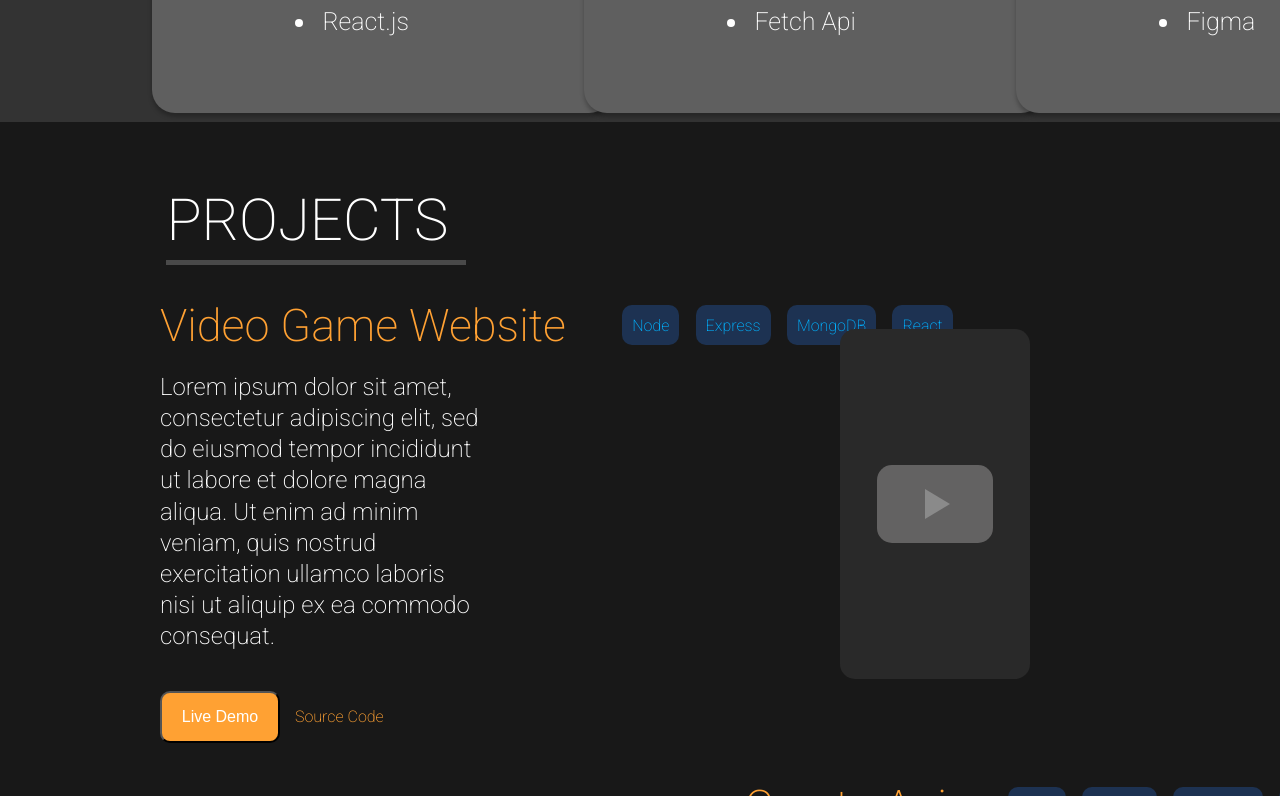
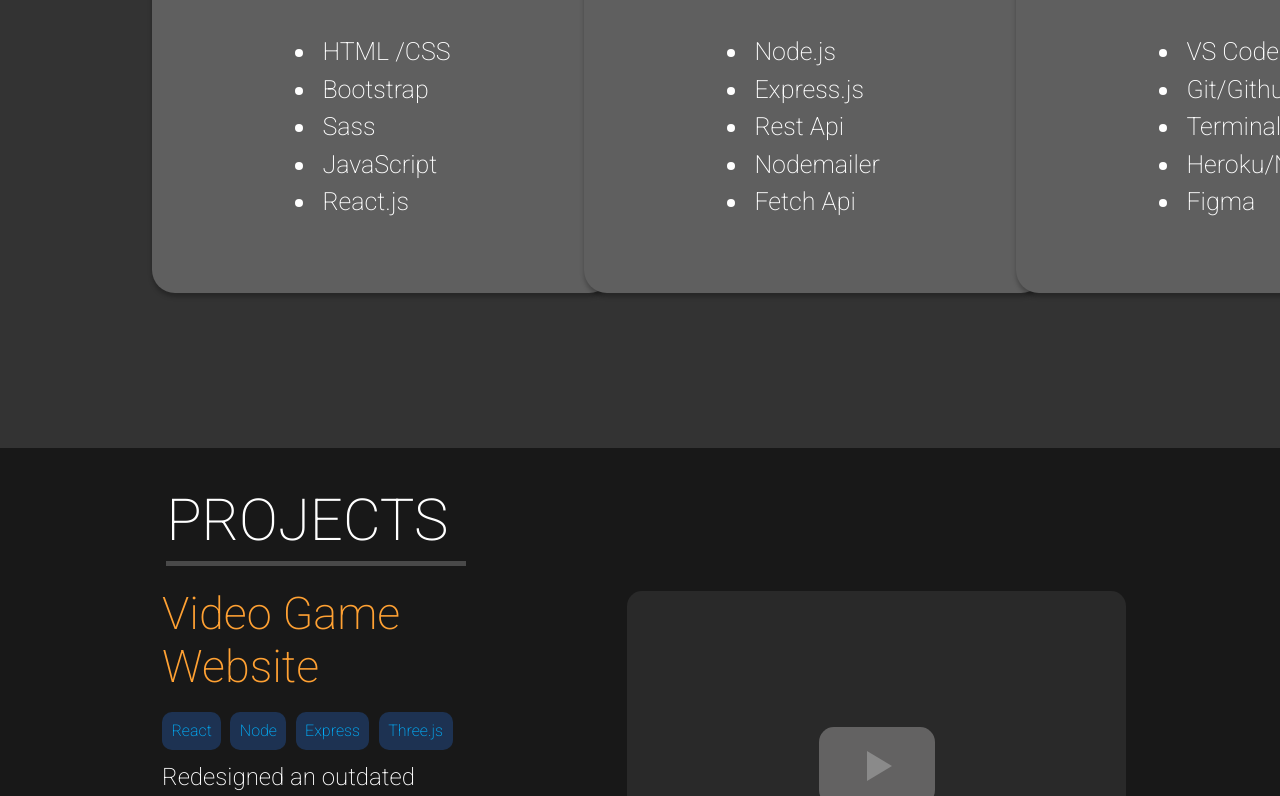
Before and after one commit to SlavLyk/Portfolio_Website, a React (Create React App) app: page / in a window 1280 px wide. Shown: the part 1544-2340 px from the top of the page. Built offline with nearby package versions, Linux system fonts and the light colour scheme.

Commit message:
css work, fixed cards

```diff
--- a/src/components/Home.js
+++ b/src/components/Home.js
@@ -7,7 +7,7 @@ const Home = () => {
         <div className="left-wrapper">
           <h1>
             Hi, I'm <Svyatoslav />
-            <br></br>I'm a full stack developer.
+            <br></br>I'm a front end developer.
           </h1>
         </div>
         <ul className="navigation">
--- a/src/components/Projects.js
+++ b/src/components/Projects.js
@@ -14,17 +14,17 @@ const Projects = () => {
           <div className="project-title">
             <h3>Video Game Website</h3>
             <div className="technologies">
+              <div className="tech-items">React</div>
               <div className="tech-items">Node</div>
               <div className="tech-items">Express</div>
-              <div className="tech-items">MongoDB</div>
-              <div className="tech-items">React</div>
+              <div className="tech-items">Three.js</div>
             </div>
           </div>
           <p className="project-text">
-            Lorem ipsum dolor sit amet, consectetur adipiscing elit, sed do
-            eiusmod tempor incididunt ut labore et dolore magna aliqua. Ut enim
-            ad minim veniam, quis nostrud exercitation ullamco laboris nisi ut
-            aliquip ex ea commodo consequat.{" "}
+            Redesigned an outdated WordPress website into a React application
+            with a Back End server. Leading to a better representation of
+            company's brand image and values as well as intuitive user
+            experience.
           </p>
           <div className="project-links">
             <button
@@ -63,8 +63,8 @@ const Projects = () => {
             <h3>Crypto Api</h3>
             <div className="technologies">
               <div className="tech-items">Node</div>
+              <div className="tech-items">Three.js</div>
               <div className="tech-items">Express</div>
-              <div className="tech-items">MongoDB</div>
               <div className="tech-items">React</div>
             </div>
           </div>
--- a/src/index.css
+++ b/src/index.css
@@ -39,7 +39,7 @@ body {
 /* HOME */
 .home {
   background-color: var(--BG);
-  height: 100vh;
+  height: 1080px;
   display: flex;
 }
 
@@ -83,7 +83,7 @@ body {
 h1 {
   font-size: 72px;
   color: white;
-  font-weight: 800;
+  /* font-weight: 800; */
 }
 
 h2 {
@@ -97,7 +97,7 @@ h3 {
   color: var(--primary);
   font-size: 45px;
   padding: 0;
-  white-space: nowrap;
+  /* white-space: nowrap; */
 }
 
 h4 {
@@ -109,6 +109,11 @@ p {
   color: white;
   font-size: 1.5rem;
   line-height: 130%;
+  font-weight: 100;
+}
+
+.name {
+  font-weight: 800;
 }
 
 span {
@@ -130,6 +135,7 @@ a {
   padding: 20px 30px 20px 15px;
   color: var(--primary);
   text-decoration: none;
+  font-weight: 600;
 }
 
 a:hover {
@@ -140,7 +146,7 @@ a:hover {
 /* SKILLS */
 .skills {
   background-color: var(--BG2);
-  height: 100vh;
+  height: 846px;
   margin: 0;
 }
 
@@ -164,7 +170,7 @@ a:hover {
   justify-content: space-between;
   margin: 0 13%;
 
-  margin-top: 100px;
+  /* margin-top: 100px; */
   /* width: 100%; */
 }
 
@@ -282,11 +288,12 @@ a:hover {
 /* PROJECTS */
 .projects {
   background-color: var(--BG);
-  height: 1080px;
+  height: 1300px;
 }
 
 .project-content-v1 {
-  display: flex;
+  display: grid;
+  grid-template-columns: 1fr 2fr;
 }
 
 .project-content-v2 {
@@ -295,25 +302,27 @@ a:hover {
   padding-bottom: 5%;
 }
 .projects-heading {
-  padding: 5% 9% 0.5% 13%;
+  padding: 3% 9% 0.5% 13%;
   font-size: 58px;
 }
 
 .project-title {
   display: flex;
+  flex-direction: column;
   margin-left: 25%;
   margin-top: 5%;
-  align-items: center;
+  align-items: start;
 }
 
 .project-text {
-  padding: 3% 25%;
+  padding-top: 3%;
+  padding-bottom: 3%;
+  padding-left: 25%;
   display: flex;
 }
 
 .technologies {
-  padding: 0% 7%;
-  margin: 0% 3%;
+  /* margin: 0% 3%; */
   display: flex;
   /* justify-content: center; */
   list-style: none;
@@ -322,7 +331,8 @@ a:hover {
 }
 
 .tech-items {
-  margin: 4%;
+  margin-top: 10%;
+  margin-right: 5%;
   padding: 5%;
   background: rgba(45, 129, 255, 0.25);
   color: var(--secondary);
@@ -330,6 +340,7 @@ a:hover {
 }
 .project-left {
   width: 100%;
+  margin-left: 13%;
 }
 
 .project-right {
@@ -347,9 +358,9 @@ a:hover {
 }
 .video {
   background-color: rgb(41, 41, 41);
-  margin-right: 250px;
+  margin-right: 18%;
   margin-left: 200px;
-  margin-top: 10%;
+  margin-top: 3%;
   width: 100%;
   height: 350px;
   border-radius: 15px;
```
